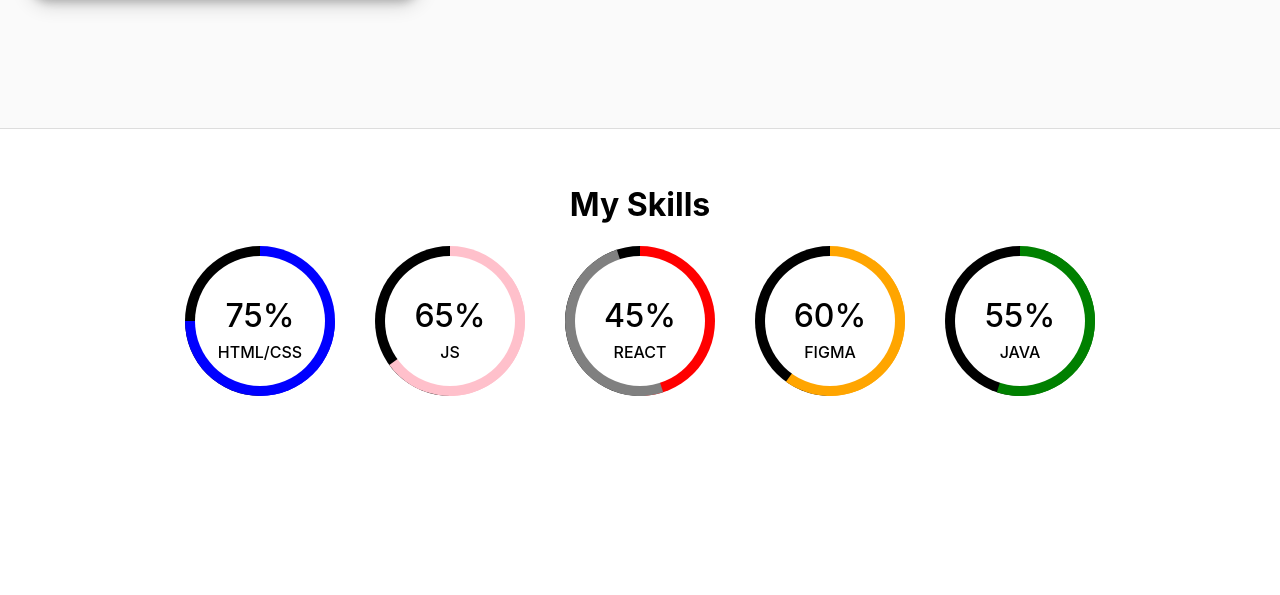
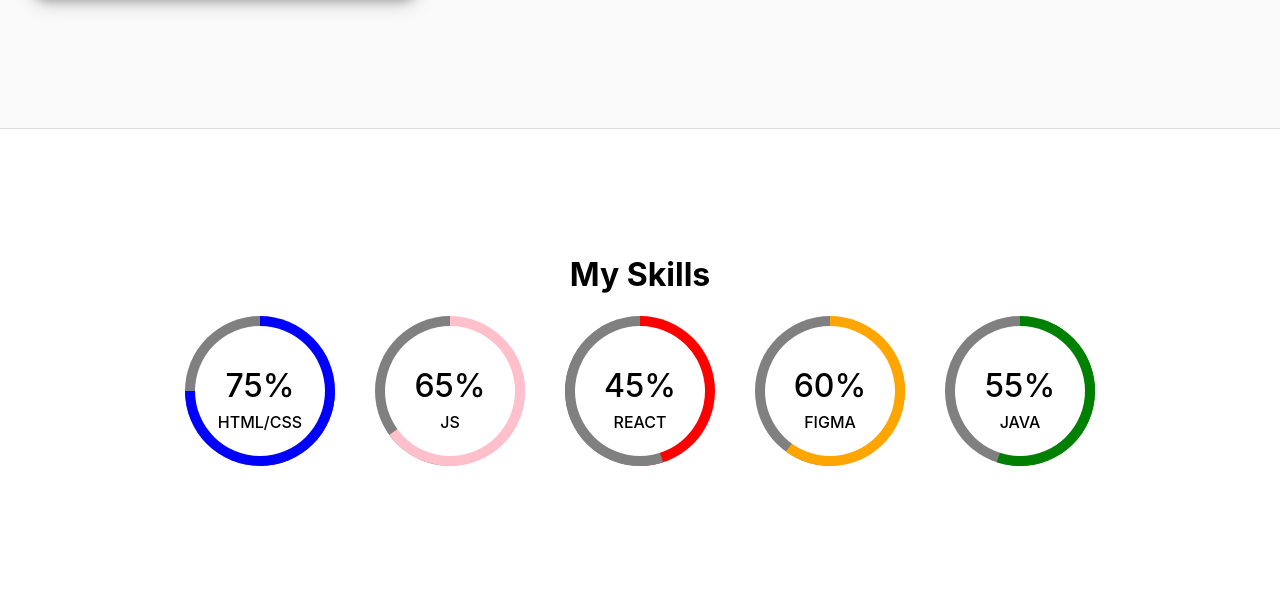
Before and after one commit to 666Deadsoul/portfolio, a React (Create React App) app: page / in a window 1280 px wide. Shown: the part 1645-2240 px from the top of the page. Built offline with nearby package versions, Linux system fonts and the light colour scheme.

Commit message:
padding added in skills

```diff
--- a/src/components/skills.css
+++ b/src/components/skills.css
@@ -3,7 +3,7 @@
     flex-direction: column;
     justify-content: center;
     align-items: center;
-    padding:30px;
+    padding:100px 30px;
     margin:5px;
 }
 .container{
@@ -19,8 +19,8 @@
     height: 150px;
     position: relative;
     border-radius:50% ;
-    color: black;
-    background:black linear-gradient(to right,transparent 50%, var(--clr) 0);
+    color: var(--third-color);
+    background:gray linear-gradient(to right,transparent 50%, var(--clr) 0);
 }
 .container .progress h3 {
     position: absolute;
@@ -60,10 +60,10 @@
     position: absolute;
     inset: 10px;
     border-radius: 50%;
-    background-color:white;
+    background-color:var(--primary-color);
 }
 
 .container .progress.less::before{
-    background-color: gray;
+    background-color:  gray;
     transform: rotate(calc(((var(--i) - 0) * 0.01turn)));
 }
```
